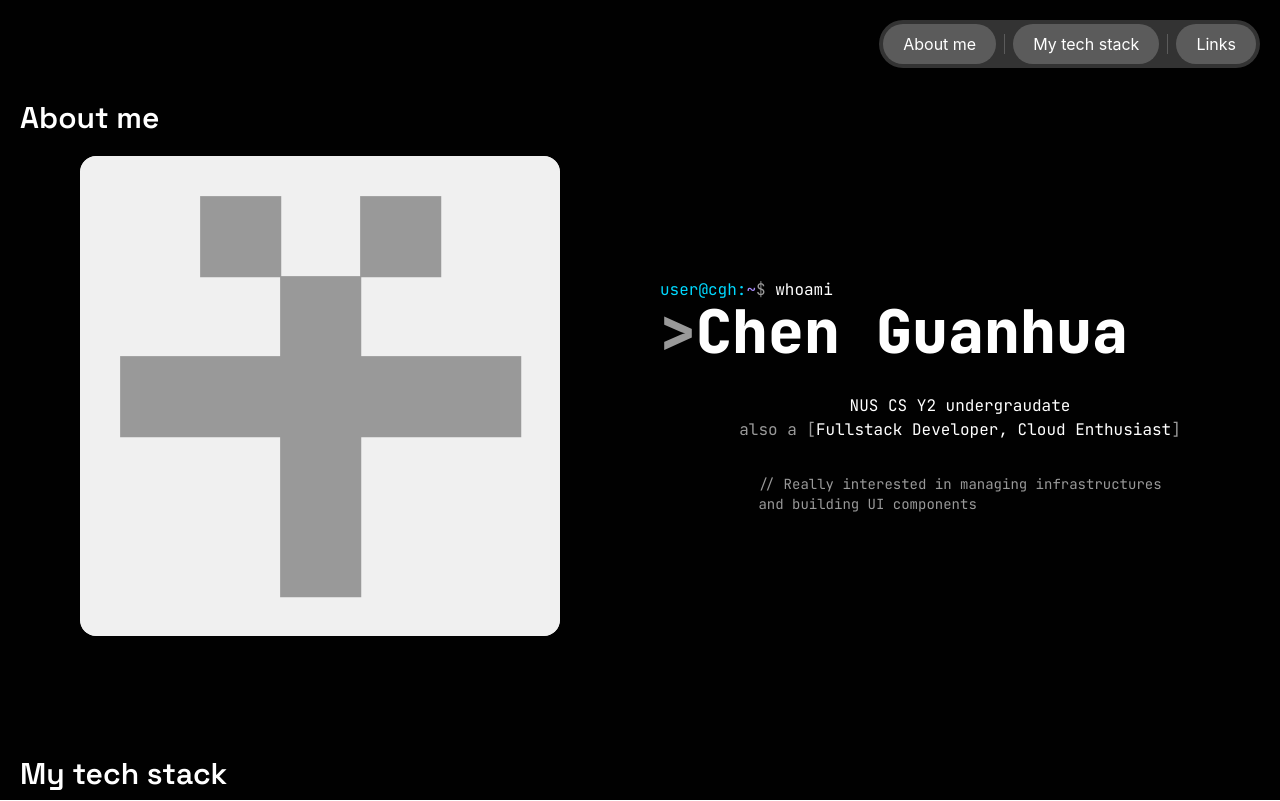
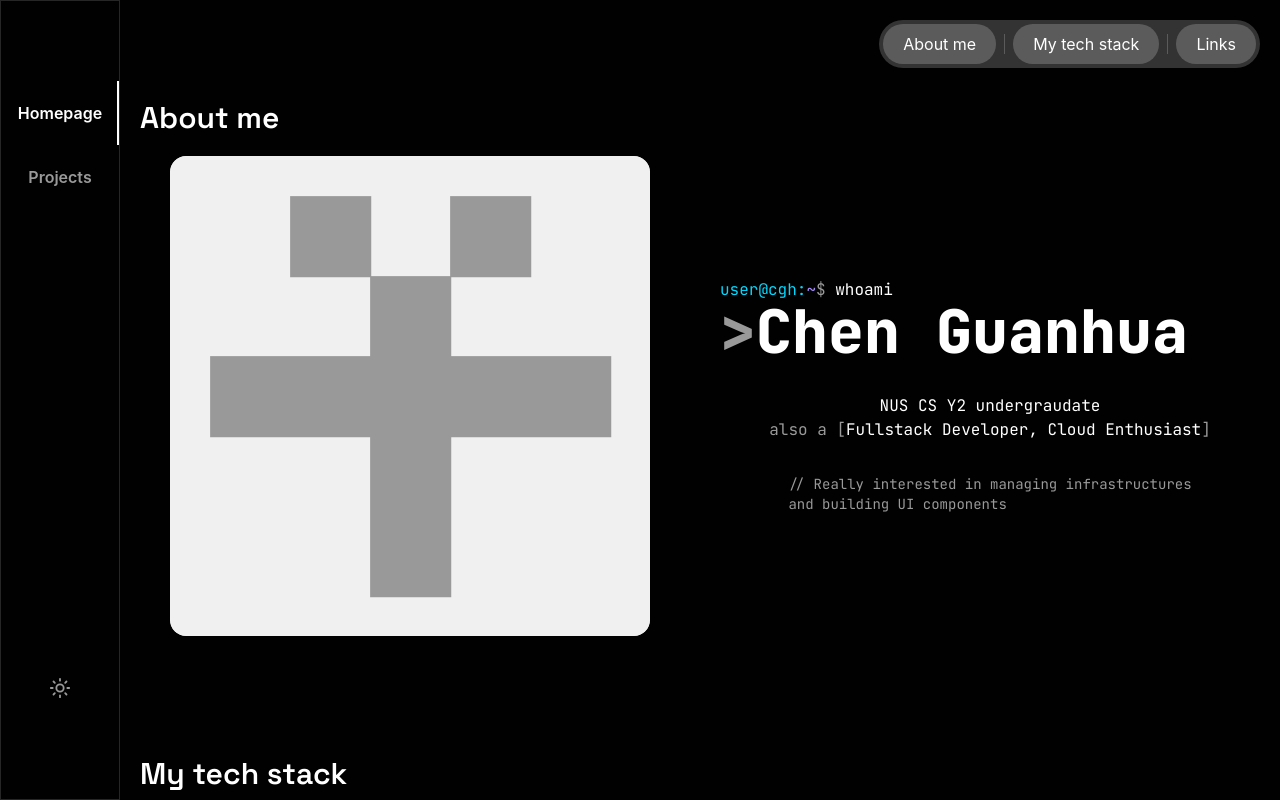
Before and after one commit to e-hua/chenguanhua.com, a React (Vite) app: page / in a window 1280 px wide. Shown: the top 801 px of the page. Built offline with nearby package versions, Linux system fonts and the light colour scheme.

Commit message:
feat(ui): Add side bar to the root route

```diff
--- a/src/routes/__root.tsx
+++ b/src/routes/__root.tsx
@@ -1,6 +1,7 @@
 import { HeadContent, Outlet, createRootRoute } from '@tanstack/react-router'
 import { TanStackRouterDevtoolsPanel } from '@tanstack/react-router-devtools'
 import { TanStackDevtools } from '@tanstack/react-devtools'
+import SideBar from '@/components/SideBar'
 
 function RootComponent() {
   return (
@@ -18,8 +19,11 @@ function RootComponent() {
         In this case, the container of Outlet comes last,
         hence it's on the top
          */}
-      <main className="relative">
-        <Outlet />
+      <main className="relative grid grid-cols-[auto_1fr]">
+        <SideBar />
+        <div className="h-screen overflow-y-scroll">
+          <Outlet />
+        </div>
       </main>
       <TanStackDevtools
         config={{
```
